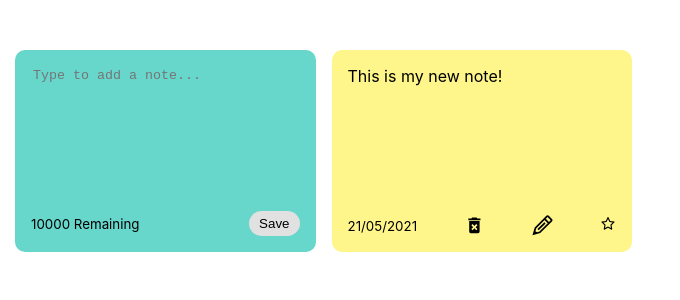
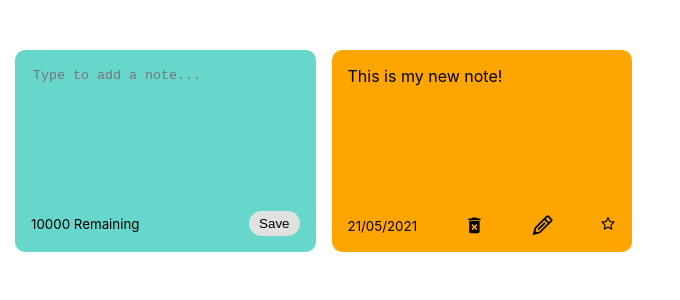
Before and after one commit to saikrishna-muppa/sticky-notes-react, a React (Create React App) app: page / in a window 1280 px wide. Shown: the top 300 px of the page, without its empty margins (0-680 px from the left). Built offline with nearby package versions, Linux system fonts and the light colour scheme.

Commit message:
added edit option

```diff
--- a/src/App.js
+++ b/src/App.js
@@ -26,7 +26,9 @@ function App() {
 
   const [newText, setNewText] = useState("");
 
-  const addNote = (text) => {
+
+
+const addNote = (text) => {
     const date = new Date();
     const newNote = {
       id: nanoid(),
@@ -42,12 +44,40 @@ function App() {
     const newNotes = notes.filter((note) => note.id !== id);
     setNotes(newNotes);
   };
-  const updateNote = (id) => {
-    const allItems = [...notes];
-    const itemIndex = allItems.findIndex((item) => item.id === id);
-    allItems[itemIndex].text = newText;
-    setNotes(allItems);
+
+
+  // const updateNote = (id,updtedTask) => {
+
+  //   const allItems = [...notes];
+  //   console.log(allItems.text,"text")
+  //   const itemIndex = allItems.findIndex((item) => item.id === id);
+
+  //   allItems[itemIndex].text = newText;
+  //   console.log(allItems,"items")
+  //   setNotes(allItems);
+  // };
+
+  const submitEdits = (event, idToEdit) => {
+    const date = new Date();
+    event.preventDefault();
+
+    const updatedNotes = notes.map((note) => {
+      if (note.id === idToEdit) {
+        return {
+          id: note.id,
+          text: event.target.note.value,
+          date: date.toLocaleDateString(),
+          fav:note.fav
+        };
+      } else {
+        return note;
+      }
+    });
+    setNotes(updatedNotes);
+    //setNoteEditing("");
   };
+
+
   const addToFavorites = (id) => {
     console.log("id prop", id);
     const allItems = [...notes];
@@ -57,8 +87,9 @@ function App() {
     console.log("itemIndex", itemIndex);
   };
 
-	// const [characters, updateCharacters] = useState(notes);
-// console.log(text,id,"notes")
+
+
+
 function handleOnDragEnd(result) {
 
 	if (!result.destination) return;
@@ -66,6 +97,7 @@ function handleOnDragEnd(result) {
 	const [reorderedItem] = items.splice(result.source.index, 1);
 	items.splice(result.destination.index, 0, reorderedItem);
 	console.log(result.destination,"destination")
+
 	setNotes(items);
 }
 
@@ -77,10 +109,13 @@ function handleOnDragEnd(result) {
 				<div className="container" {...provided.droppableProps} ref={provided.innerRef}>
         <NotesList
           notes={notes}
+          newText={newText}
           handleAddNote={addNote}
           handleDeleteNote={deleteNote}
-          handleUpdateNote={updateNote}
+
           addToFavorites={addToFavorites}
+          setNotes={setNotes}
+          submitEdits={submitEdits}
         />
          {provided.placeholder}
       </div>
--- a/src/components/AddNote.js
+++ b/src/components/AddNote.js
@@ -1,6 +1,6 @@
 import { useState } from 'react';
 import {GrEdit} from 'react-icons/gr';
-const AddNote = ({ handleAddNote }) => {
+const AddNote = ({ handleAddNote,handleUpdateNote }) => {
 	const [noteText, setNoteText] = useState('');
 	const characterLimit = 10000;
 
@@ -17,7 +17,9 @@ const AddNote = ({ handleAddNote }) => {
 			setNoteText('');
 		}
 	};
-
+const updatetextValue=(e)=>{
+	handleUpdateNote(e.target.value)
+}
 
 	return (
 		<div className='note new'>
--- a/src/components/Note.js
+++ b/src/components/Note.js
@@ -4,13 +4,35 @@ import { MdDeleteForever } from 'react-icons/md';
 import {GrEdit} from 'react-icons/gr';
 import {AiOutlineStar} from 'react-icons/ai'
 import {AiFillStar} from "react-icons/ai"
-const Note = ({ notes,id,fav,index, text, date, handleDeleteNote, handleUpdateNote, addToFavorites}) => {
+const Note = ({ notes,id,fav,index, text,submitEdits, date, handleDeleteNote, handleUpdateNote, addToFavorites,setNotes,newText}) => {
+
+
+
+	const COLORS = [
+  { name: "SteelBlue", code: "#4863A0" },
+  { name: "Blue Ivy", code: "#3090C7" },
+  { name: "Cream", code: "#FFFFCC" },
+  { name: "	Taupe", code: "#483C32" },
+  { name: "Violet", code: "#8D38C9" },
+  { name: "Rust", code: "#C36241" },
+  { name: "Halloween Orange", code: "#E66C2C" },
+  { name: "Cotton Candy", code: "#FCDFFF" },
+  { name: "Magenta", code: "#FF00FF" },
+
+]
+const [noteEditing, setNoteEditing] = useState('')
+
+const [notecolor, setcolor] = useState("#FFA500")
+const [hover, sethover] = useState(false)
+
+let styles = { backgroundColor: notecolor }
 
 	return (
-<div className="note-header-container" >
+<div className="note-header-container"  >
 					<Draggable key={id}  draggableId={id} index={index} >
-				{(provided)=>(
-					<div className='note' ref={provided.innerRef} {...provided.draggableProps} {...provided.dragHandleProps}  >
+				{(provided)=>( id !== noteEditing ?
+					<div className='note' ref={provided.innerRef} {...provided.draggableProps} {...provided.dragHandleProps} onMouseEnter={() => { sethover(true) }} onMouseLeave={() => { sethover(false) }}  style={styles}  >
+				{hover && <div><select value={notecolor} onChange={(e) => { setcolor(e.target.value) }}>{COLORS.map((color) => <option value={color.code}>{color.name}</option>)}</select></div>}
 					<span>{text}</span>
 					<div className='note-footer'>
 						<small>{date}</small>
@@ -20,15 +42,37 @@ const Note = ({ notes,id,fav,index, text, date, handleDeleteNote, handleUpdateNo
 							className='delete-icon'
 							size='1.3em'
 						/>
-						<GrEdit onClick={()=> handleUpdateNote(id,text)} className='delete-icon'
+						<GrEdit onClick={() => setNoteEditing(id)} className='delete-icon'
+
 							size='1.3em'   />
-
 
 
 					<div>{fav ?<AiFillStar onClick={()=>addToFavorites(id,fav)} />:<AiOutlineStar onClick={()=>addToFavorites(id,fav)} />}</div>
 
 					</div>
+
+
 				</div>
+					:
+					<div className='note new' ref={provided.innerRef}
+					{...provided.draggableProps}
+					{...provided.dragHandleProps}>
+				<form onSubmit={(event) => { submitEdits && submitEdits(event, id); setNoteEditing("") }}>
+					<textarea
+						rows={8}
+						cols={10}
+						name="note"
+						placeholder='Type to add a note...'
+						defaultValue={text}
+					></textarea>
+					<div className='note-footer'>
+
+						<button className='save' type="submit"   >
+							Save
+					</button>
+					</div>
+				</form>
+			</div>
 				)}
 			</Draggable>
 
--- a/src/components/NotesList.js
+++ b/src/components/NotesList.js
@@ -6,7 +6,11 @@ const NotesList = ({
 	handleAddNote,
 	handleDeleteNote,
 	handleUpdateNote,
-	addToFavorites
+	addToFavorites,
+	setNotes,
+	newText,
+	submitEdits
+
 }) => {
 
 
@@ -14,7 +18,7 @@ const NotesList = ({
 
 	return (
 		<div className='notes-list'>
-			<AddNote handleAddNote={handleAddNote}  />
+			<AddNote handleAddNote={handleAddNote} handleUpdateNote={handleUpdateNote}  />
 			{notes.map((note,idx)=>{
 				return (
 					<Note
@@ -29,6 +33,9 @@ const NotesList = ({
 					handleDeleteNote={handleDeleteNote}
 					handleUpdateNote={handleUpdateNote}
 					addToFavorites={addToFavorites}
+					setNotes={setNotes}
+					newText={newText}
+					submitEdits={(data ,id)=>submitEdits&&submitEdits(data,id)}
 					/>
 
 				)
```
